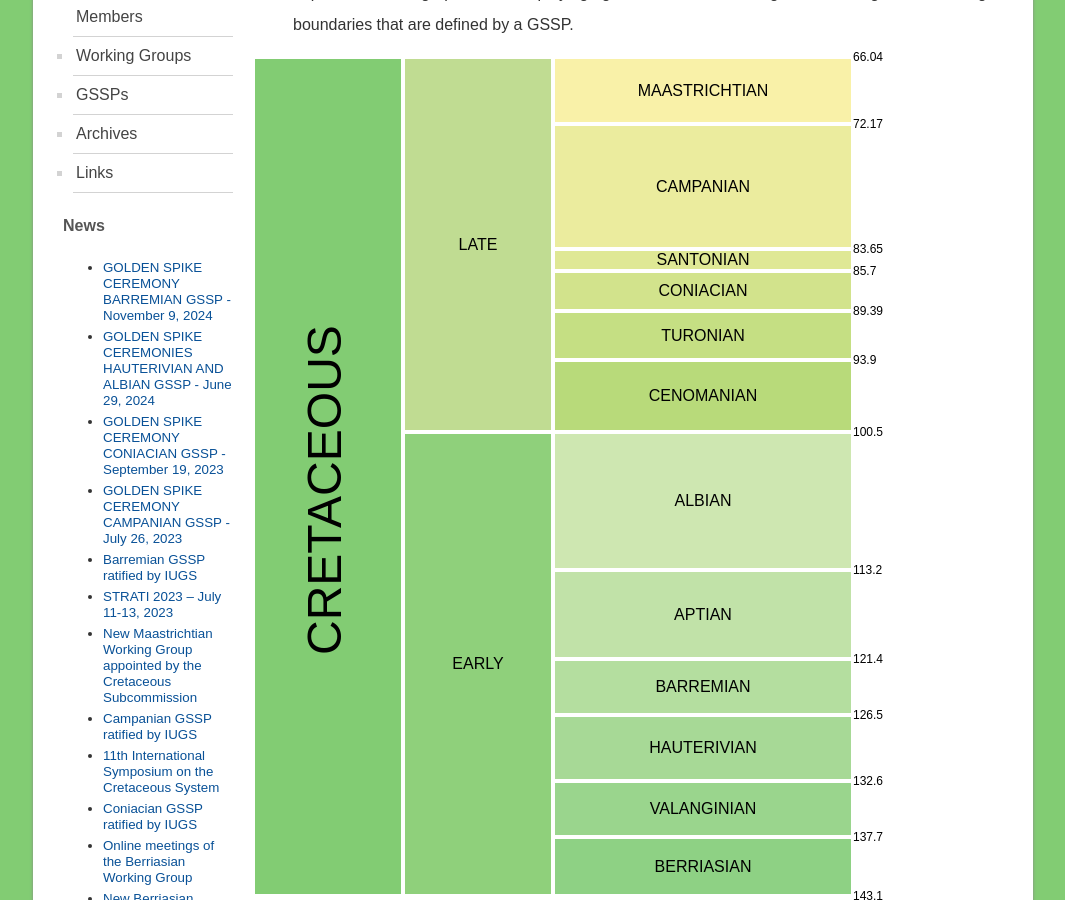
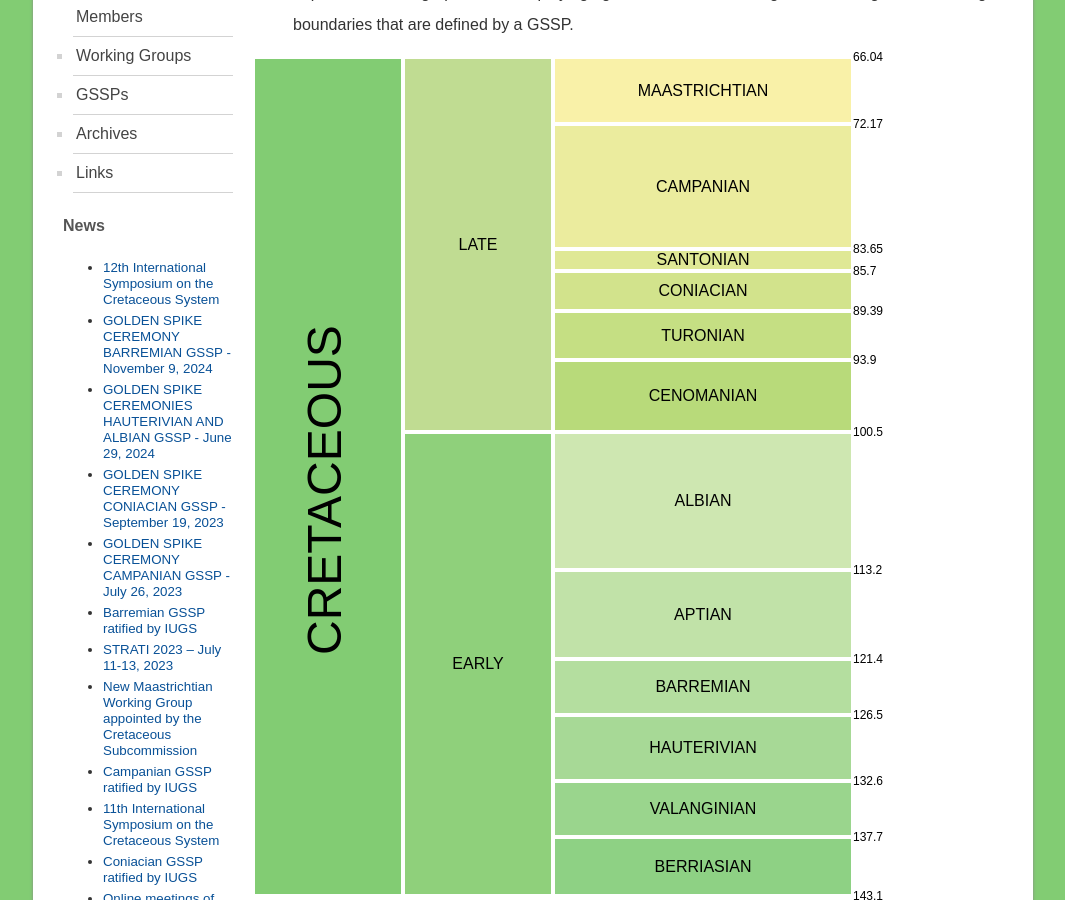
Before and after one commit to i-c-stratigraphy/subcommission-cretaceous, a Jekyll site: the page built from pages/index.md, in a window 1280 px wide and 900 px high, scrolled down 571 px. Shown: the whole window, without its empty margins (107-1172 px from the left). Built offline with Jekyll 4.4.1, drawn with Linux system fonts in a browser that asks for light colours.

Commit message:
Update menu.html

```diff
--- a/_includes/menu.html
+++ b/_includes/menu.html
@@ -39,6 +39,7 @@
 <div id="news">
     <h4>News</h4>
     <ul>
+        <li><a href="https://stratigraphy.org/subcommission-cretaceous/news/12-symposium">12th International Symposium on the Cretaceous System</a></li>
         <li><a href="https://stratigraphy.org/subcommission-cretaceous/news/barremian-ceremony">GOLDEN SPIKE CEREMONY BARREMIAN GSSP - November 9, 2024</a></li>
         <li><a href="https://stratigraphy.org/subcommission-cretaceous/news/hauterivian-albian-ceremonies">GOLDEN SPIKE CEREMONIES HAUTERIVIAN AND ALBIAN GSSP - June 29, 2024</a></li>
         <li><a href="https://stratigraphy.org/subcommission-cretaceous/news/coniacian-ceremony">GOLDEN SPIKE CEREMONY CONIACIAN GSSP - September 19, 2023</a></li>
```
